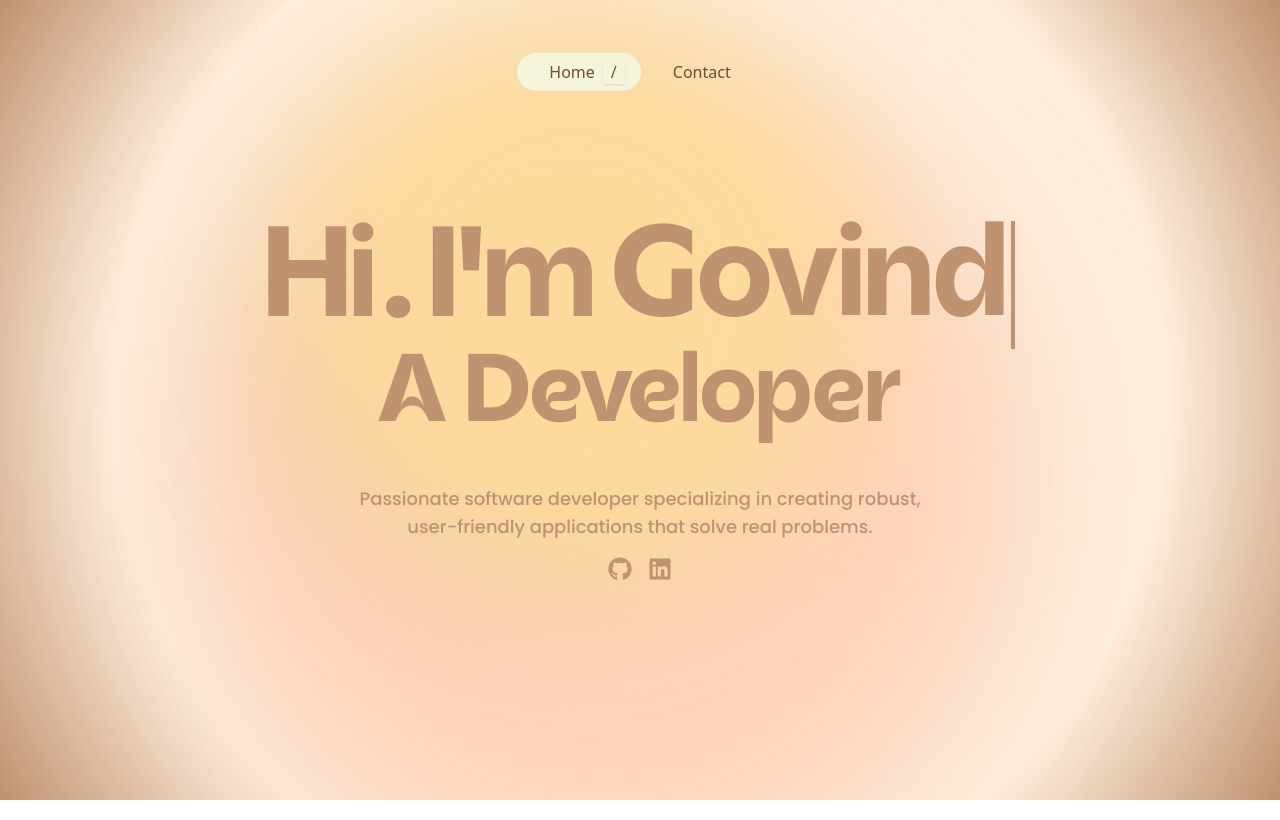
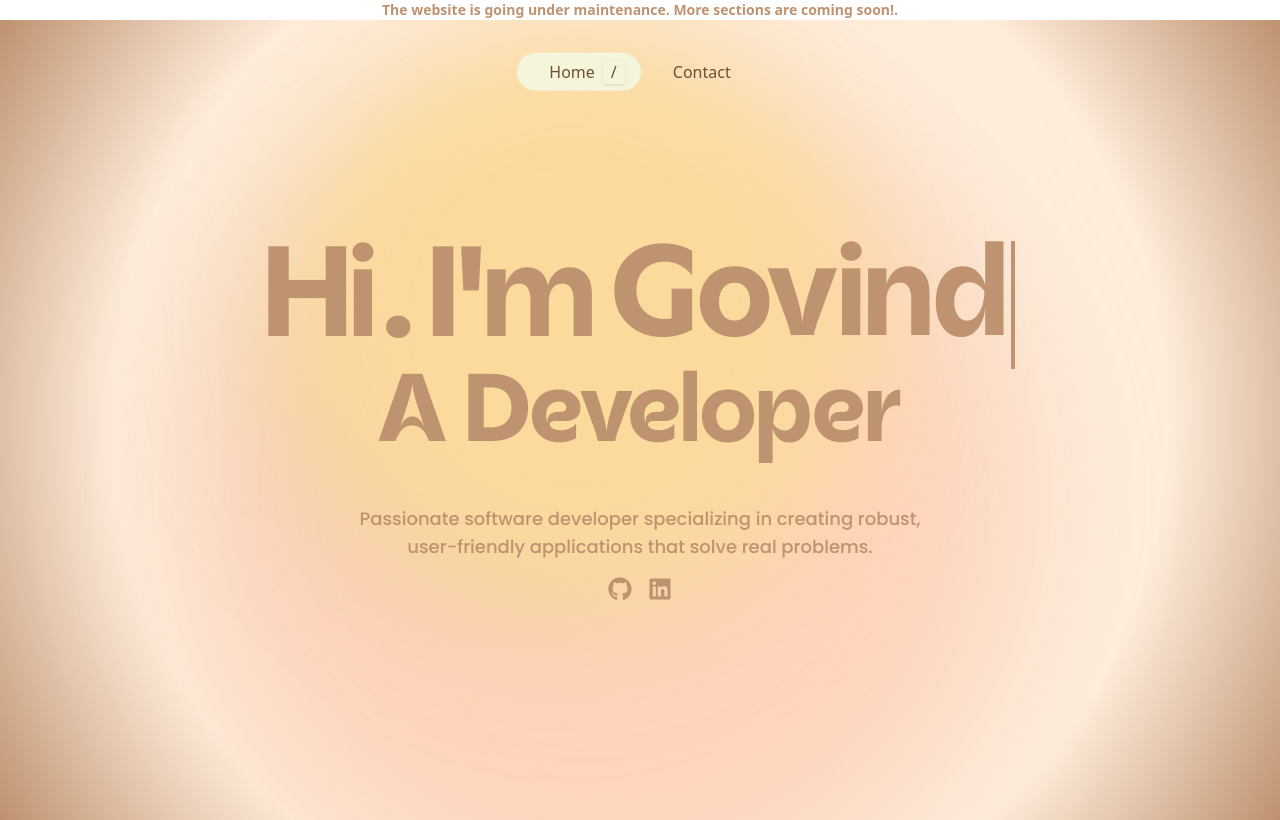
Before and after one commit to govindbohara/new-portfolio, a React (Vite) app: page / in a window 1280 px wide. Built offline with nearby package versions, Linux system fonts and the light colour scheme; a web font is replaced by a local one.

Commit message:
feat: added a loading text

```diff
--- a/src/components/HeroSection.jsx
+++ b/src/components/HeroSection.jsx
@@ -56,6 +56,13 @@ export default function HeroSection() {
   }, []);
 
   return (
+    <>
+      <div>
+        <p className="text-center text-sm font-semibold text-primary-text ">
+          The website is going under maintenance. More sections are coming
+          soon!.
+        </p>
+      </div>
       <div
         className="w-full h-[100vh] flex justify-center items-center relative overflow-hidden"
         style={{
@@ -132,5 +139,6 @@ export default function HeroSection() {
           }}
         ></div>
       </div>
+    </>
   );
 }
```
Lines whose indentation alone changed are shown as unchanged.
